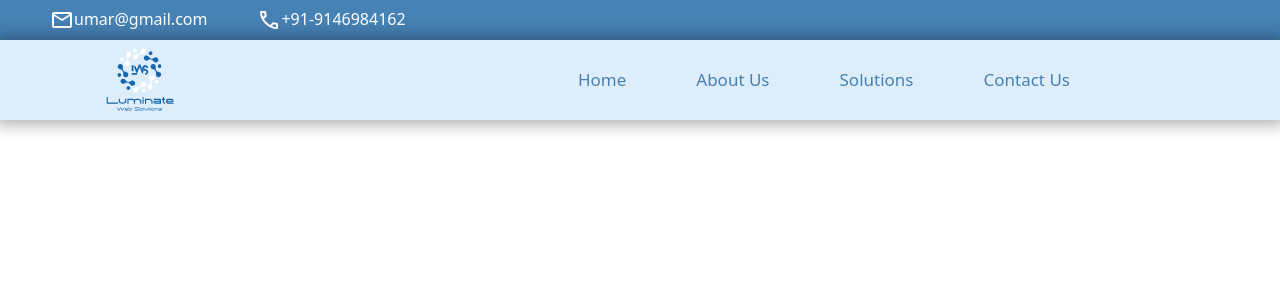
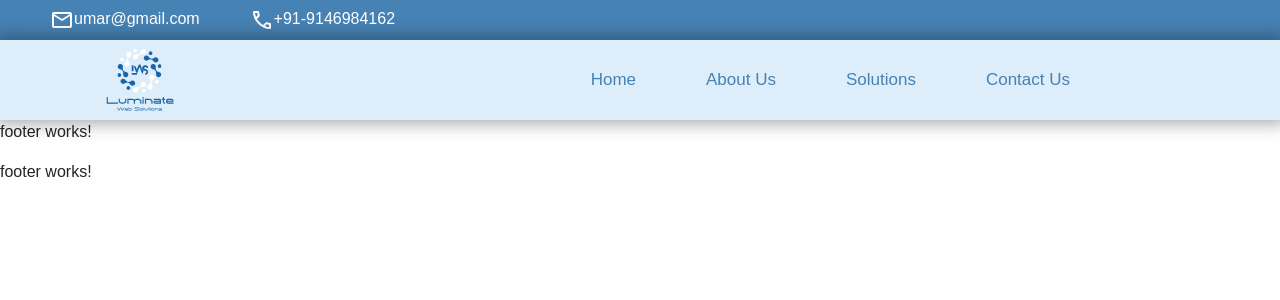
Before and after one commit to shahriarhus/Luminate-solutions, an Angular app: page /footer in a window 1280 px wide. Before the commit this address led to /. Shown: the top 300 px of the page. Built offline with nearby package versions, Linux system fonts and the light colour scheme.

Commit message:
Created Footer component

```diff
--- a/src/app/app-routing.module.ts
+++ b/src/app/app-routing.module.ts
@@ -5,6 +5,7 @@ import { HomeComponent } from './home/home.component';
 import { AboutComponent } from './about/about.component';
 import { SolutionsComponent } from './solutions/solutions.component';
 import { ContactComponent } from './contact/contact.component';
+import { FooterComponent } from './footer/footer.component';
 
 const routes: Routes = [
   {path: '', redirectTo: '/home', pathMatch: 'full'},
@@ -13,6 +14,7 @@ const routes: Routes = [
   {path: 'about', component: AboutComponent},
   {path: 'solutions', component: SolutionsComponent},
   {path: 'contact', component: ContactComponent},
+  {path: 'footer', component: FooterComponent},
 
 ];
 
--- a/src/app/app.component.html
+++ b/src/app/app.component.html
@@ -1,2 +1,3 @@
 <app-navbar />
 <router-outlet />
+<app-footer/>
--- a/src/app/app.module.ts
+++ b/src/app/app.module.ts
@@ -9,6 +9,7 @@ import { HomeComponent } from './home/home.component';
 import { AboutComponent } from './about/about.component';
 import { SolutionsComponent } from './solutions/solutions.component';
 import { ContactComponent } from './contact/contact.component';
+import { FooterComponent } from './footer/footer.component';
 
 @NgModule({
   declarations: [
@@ -17,7 +18,8 @@ import { ContactComponent } from './contact/contact.component';
     HomeComponent,
     AboutComponent,
     SolutionsComponent,
-    ContactComponent
+    ContactComponent,
+    FooterComponent
   ],
   imports: [
     BrowserModule,
--- /dev/null
+++ b/src/app/footer/footer.component.html
@@ -0,0 +1 @@
+<p>footer works!</p>
--- a/src/styles.css
+++ b/src/styles.css
@@ -2,4 +2,5 @@
 *{
     margin: 0;
     padding: 0;
+    font-family: Arial, sans-serif;
 }
```
Also changed, not shown: src/app/footer/footer.component.ts (added, +10 -0 lines), src/app/footer/footer.component.css (added), 1 other file (tests, documents, lock files or other folders).
